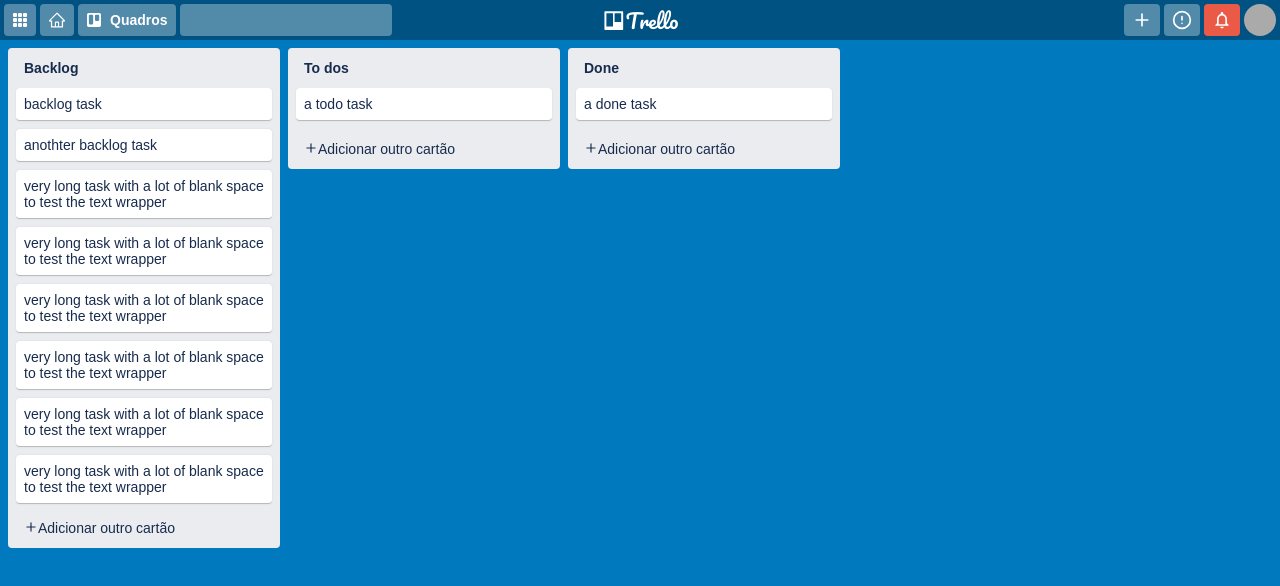
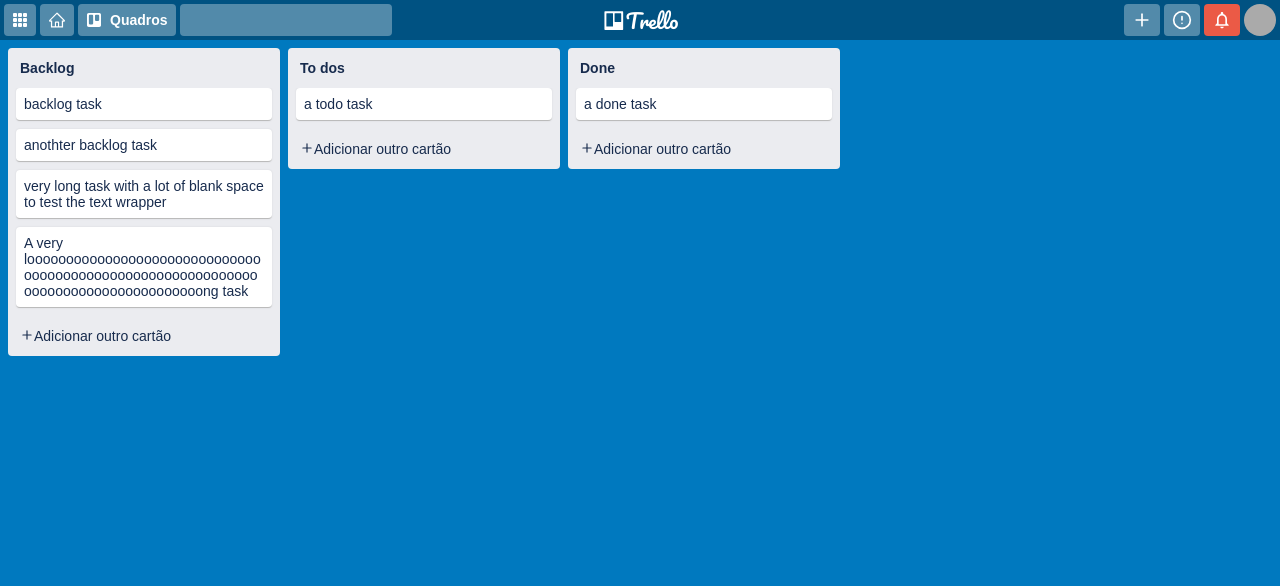
Before and after one commit to cazuzabarberino/fake-trello, a React (Create React App) app: page / in a window 1280 px wide. Shown: the top 586 px of the page. Built offline with nearby package versions, Linux system fonts and the light colour scheme.

Commit message:
fixed cursor

```diff
--- a/src/components/cardlist/styled.ts
+++ b/src/components/cardlist/styled.ts
@@ -23,15 +23,13 @@ export const ElementContent = styled.div<ElementContentProps>`
   width: 272px;
   flex: none;
   background: #ebecf0;
-
   font-size: 14px;
   border-radius: 4px;
-
   transition: box-shadow 0.2s, transform 0.2s;
-
   display: flex;
   flex-direction: column;
   max-height: 500px;
+  padding: 0 4px;
 
   ${({ dragging }) =>
     dragging &&
@@ -60,20 +58,20 @@ export const ElementShadow = styled.div<ElementShadowProps>`
 `;
 
 export const ElementHeader = styled.div`
-  padding: 12px 16px;
+  padding: 12px 8px;
   color: #172b4d;
   font-weight: 700;
 `;
 
 export const NewCardBtn = styled.div`
   display: flex;
-  padding: 12px 16px;
+  padding: 12px 8px;
 `;
 
 export const TaskContainer = styled.div`
   display: flex;
   flex-direction: column;
-  padding: 0 8px 8px 8px;
+  padding: 0 4px 8px 4px;
   flex: 1 1 auto;
   overflow-y: auto;
 `;
--- a/src/components/taskCard/index.tsx
+++ b/src/components/taskCard/index.tsx
@@ -3,7 +3,7 @@ import DndTaskContext, {
   DndTaskContextValue,
 } from "../../Contexts/DndTaskContext";
 import Task from "../../models/Task";
-import { saveTaskRect, checkRangeY } from "../../util";
+import { checkRangeY } from "../../util";
 import { Card, Shadow } from "./styled";
 
 interface Props {
@@ -23,45 +23,44 @@ const TaskCard = ({ task, listIndex, index }: Props) => {
     moveTaskVertically,
   } = React.useContext(DndTaskContext) as DndTaskContextValue;
 
-  React.useLayoutEffect(() => {
-    saveTaskRect(
-      listIndex,
-      index,
-      (containerRef.current as HTMLDivElement).getBoundingClientRect()
-    );
-  }, [listIndex, index, task]);
+  const dragging = taskDragging && lindex === listIndex && taskIndex === index;
 
-  const dragging = taskDragging && lindex === listIndex && taskIndex === index;
+  const mouseMoveHandle = React.useCallback(
+    (event: React.MouseEvent<HTMLDivElement, MouseEvent>) => {
+      if (!taskDragging || dragging) return;
+      const rect = (containerRef.current as HTMLDivElement).getBoundingClientRect();
+      const coord = {
+        x: event.clientX,
+        y: event.clientY,
+      };
+      const check = checkRangeY(rect, coord);
+      if (check > 0) return;
+      const toIndex = index + check + 1;
+      if (toIndex !== taskIndex) moveTaskVertically(toIndex);
+    },
+    [dragging, index, moveTaskVertically, taskIndex, taskDragging]
+  );
+
+  const handleMouseDown = React.useCallback(
+    (event: React.MouseEvent<HTMLDivElement, MouseEvent>) => {
+      event.preventDefault();
+      beginTaskDrag(
+        index,
+        listIndex,
+        event,
+        (containerRef.current as HTMLDivElement).getBoundingClientRect()
+      );
+    },
+    [beginTaskDrag, index, listIndex]
+  );
 
   return (
     <Card
+      taskDragging={taskDragging}
       dragging={dragging}
       ref={containerRef}
-      onMouseDown={(event: React.MouseEvent<HTMLDivElement, MouseEvent>) => {
-        event.preventDefault();
-        beginTaskDrag(
-          index,
-          listIndex,
-          event,
-          (containerRef.current as HTMLDivElement).getBoundingClientRect()
-        );
-      }}
-      onMouseMove={(event: React.MouseEvent<HTMLDivElement, MouseEvent>) => {
-        if (!taskDragging || dragging) return;
-
-        const rect = (containerRef.current as HTMLDivElement).getBoundingClientRect();
-        const coord = {
-          x: event.clientX,
-          y: event.clientY,
-        };
-        const check = checkRangeY(rect, coord);
-
-        if (check > 0) return;
-
-        const toIndex = index + check + 1;
-
-        if (toIndex !== taskIndex) moveTaskVertically(toIndex);
-      }}
+      onMouseDown={handleMouseDown}
+      onMouseMove={mouseMoveHandle}
     >
       {task.title}
       <Shadow dragging={dragging} />
--- a/src/components/taskCard/styled.ts
+++ b/src/components/taskCard/styled.ts
@@ -1,7 +1,8 @@
-import styled from "styled-components";
+import styled, { css } from "styled-components";
 
 interface CardProps {
   dragging?: boolean;
+  taskDragging?: boolean;
 }
 
 export const Card = styled.div<CardProps>`
@@ -11,19 +12,27 @@ export const Card = styled.div<CardProps>`
   background: white;
   padding: 8px;
   border-radius: 4px;
-  border-bottom: ${({ dragging }) => (dragging ? 0 : "1px")} solid #bbb;
+  border-bottom: 1px solid ${({ dragging }) => (dragging ? "#ddd" : "#bbb")};
   word-wrap: break-word;
   font-size: 14px;
-  cursor: pointer;
   box-shadow: 0 0 2px rgba(0, 0, 0, 0.1);
+  user-select: none;
+
+  cursor: inherit;
 
   & + div {
     margin-top: 8px;
   }
 
-  &:hover {
-    background: #eee;
-  }
+  ${({ taskDragging }) =>
+    !taskDragging &&
+    css`
+      cursor: pointer;
+
+      &:hover {
+        background: #eee;
+      }
+    `}
 `;
 
 interface ShadowProps {
--- a/src/hooks/useDndTask.tsx
+++ b/src/hooks/useDndTask.tsx
@@ -1,7 +1,7 @@
 import React from "react";
 import Coord from "../models/Coord";
-import { taskRects, rectInRangeY, rectInRangeX, listRects } from "../util";
 import TaskList from "../models/List";
+import { listRects, rectInRangeX } from "../util";
 
 export const useDndTask = (
   allLists: TaskList[],
@@ -56,12 +56,14 @@ export const useDndTask = (
   const mouseMove = React.useCallback(
     (ev: MouseEvent) => {
       setTaskDragging(true);
+      document.body.style.cursor = "grabbing";
       setPosition(ev.clientX, ev.clientY);
     },
     [setPosition]
   );
 
   const mouseUp = React.useCallback(() => {
+    document.body.style.cursor = "auto";
     setTaskDragging(false);
     window.removeEventListener("mousemove", mouseMove);
     window.removeEventListener("mouseup", mouseUp);
@@ -105,6 +107,12 @@ export const useDndTask = (
 
   const moveTaskVertically = React.useCallback(
     (toTaskIndex: number) => {
+      if (
+        toTaskIndex < 0 ||
+        toTaskIndex >= allLists[dragIndexes.current.listIndex].tasks.length
+      )
+        return;
+
       const newList = [...allLists];
 
       const tmp =
--- a/src/pages/panel/index.tsx
+++ b/src/pages/panel/index.tsx
@@ -19,91 +19,6 @@ const mock = [
     tasks: [
       "backlog task",
       "anothter backlog task",
-      "very long task with a lot of blank space to test the text wrapper",
-      "very long task with a lot of blank space to test the text wrapper",
-      "very long task with a lot of blank space to test the text wrapper",
-      "very long task with a lot of blank space to test the text wrapper",
-      "very long task with a lot of blank space to test the text wrapper",
-      "very long task with a lot of blank space to test the text wrapper",
-      "very long task with a lot of blank space to test the text wrapper",
-      "very long task with a lot of blank space to test the text wrapper",
-      "very long task with a lot of blank space to test the text wrapper",
-      "very long task with a lot of blank space to test the text wrapper",
-      "very long task with a lot of blank space to test the text wrapper",
-      "very long task with a lot of blank space to test the text wrapper",
-      "very long task with a lot of blank space to test the text wrapper",
-      "very long task with a lot of blank space to test the text wrapper",
-      "very long task with a lot of blank space to test the text wrapper",
-      "very long task with a lot of blank space to test the text wrapper",
-      "very long task with a lot of blank space to test the text wrapper",
-      "very long task with a lot of blank space to test the text wrapper",
-      "very long task with a lot of blank space to test the text wrapper",
-      "very long task with a lot of blank space to test the text wrapper",
-      "very long task with a lot of blank space to test the text wrapper",
-      "very long task with a lot of blank space to test the text wrapper",
-      "very long task with a lot of blank space to test the text wrapper",
-      "very long task with a lot of blank space to test the text wrapper",
-      "very long task with a lot of blank space to test the text wrapper",
-      "very long task with a lot of blank space to test the text wrapper",
-      "very long task with a lot of blank space to test the text wrapper",
-      "very long task with a lot of blank space to test the text wrapper",
-      "very long task with a lot of blank space to test the text wrapper",
-      "very long task with a lot of blank space to test the text wrapper",
-      "very long task with a lot of blank space to test the text wrapper",
-      "very long task with a lot of blank space to test the text wrapper",
-      "very long task with a lot of blank space to test the text wrapper",
-      "very long task with a lot of blank space to test the text wrapper",
-      "very long task with a lot of blank space to test the text wrapper",
-      "very long task with a lot of blank space to test the text wrapper",
-      "very long task with a lot of blank space to test the text wrapper",
-      "very long task with a lot of blank space to test the text wrapper",
-      "very long task with a lot of blank space to test the text wrapper",
-      "very long task with a lot of blank space to test the text wrapper",
-      "very long task with a lot of blank space to test the text wrapper",
-      "very long task with a lot of blank space to test the text wrapper",
-      "very long task with a lot of blank space to test the text wrapper",
-      "very long task with a lot of blank space to test the text wrapper",
-      "very long task with a lot of blank space to test the text wrapper",
-      "very long task with a lot of blank space to test the text wrapper",
-      "very long task with a lot of blank space to test the text wrapper",
-      "very long task with a lot of blank space to test the text wrapper",
-      "very long task with a lot of blank space to test the text wrapper",
-      "very long task with a lot of blank space to test the text wrapper",
-      "very long task with a lot of blank space to test the text wrapper",
-      "very long task with a lot of blank space to test the text wrapper",
-      "very long task with a lot of blank space to test the text wrapper",
-      "very long task with a lot of blank space to test the text wrapper",
-      "very long task with a lot of blank space to test the text wrapper",
-      "very long task with a lot of blank space to test the text wrapper",
-      "very long task with a lot of blank space to test the text wrapper",
-      "very long task with a lot of blank space to test the text wrapper",
-      "very long task with a lot of blank space to test the text wrapper",
-      "very long task with a lot of blank space to test the text wrapper",
-      "very long task with a lot of blank space to test the text wrapper",
-      "very long task with a lot of blank space to test the text wrapper",
-      "very long task with a lot of blank space to test the text wrapper",
-      "very long task with a lot of blank space to test the text wrapper",
-      "very long task with a lot of blank space to test the text wrapper",
-      "very long task with a lot of blank space to test the text wrapper",
-      "very long task with a lot of blank space to test the text wrapper",
-      "very long task with a lot of blank space to test the text wrapper",
-      "very long task with a lot of blank space to test the text wrapper",
-      "very long task with a lot of blank space to test the text wrapper",
-      "very long task with a lot of blank space to test the text wrapper",
-      "very long task with a lot of blank space to test the text wrapper",
-      "very long task with a lot of blank space to test the text wrapper",
-      "very long task with a lot of blank space to test the text wrapper",
-      "very long task with a lot of blank space to test the text wrapper",
-      "very long task with a lot of blank space to test the text wrapper",
-      "very long task with a lot of blank space to test the text wrapper",
-      "very long task with a lot of blank space to test the text wrapper",
-      "very long task with a lot of blank space to test the text wrapper",
-      "very long task with a lot of blank space to test the text wrapper",
-      "very long task with a lot of blank space to test the text wrapper",
-      "very long task with a lot of blank space to test the text wrapper",
-      "very long task with a lot of blank space to test the text wrapper",
-      "very long task with a lot of blank space to test the text wrapper",
-      "very long task with a lot of blank space to test the text wrapper",
       "very long task with a lot of blank space to test the text wrapper",
       "A very looooooooooooooooooooooooooooooooooooooooooooooooooooooooooooooooooooooooooooooooooong task",
     ],
@@ -183,6 +98,11 @@ const Panel = (props: Props) => {
     ]
   );
 
+  if (!allLists[dragIndexes.listIndex].tasks[dragIndexes.taskIndex]) {
+    console.log(allLists);
+    console.log(dragIndexes);
+  }
+
   return (
     <DndTaskContext.Provider value={dndContextValue}>
       <Container>
```
